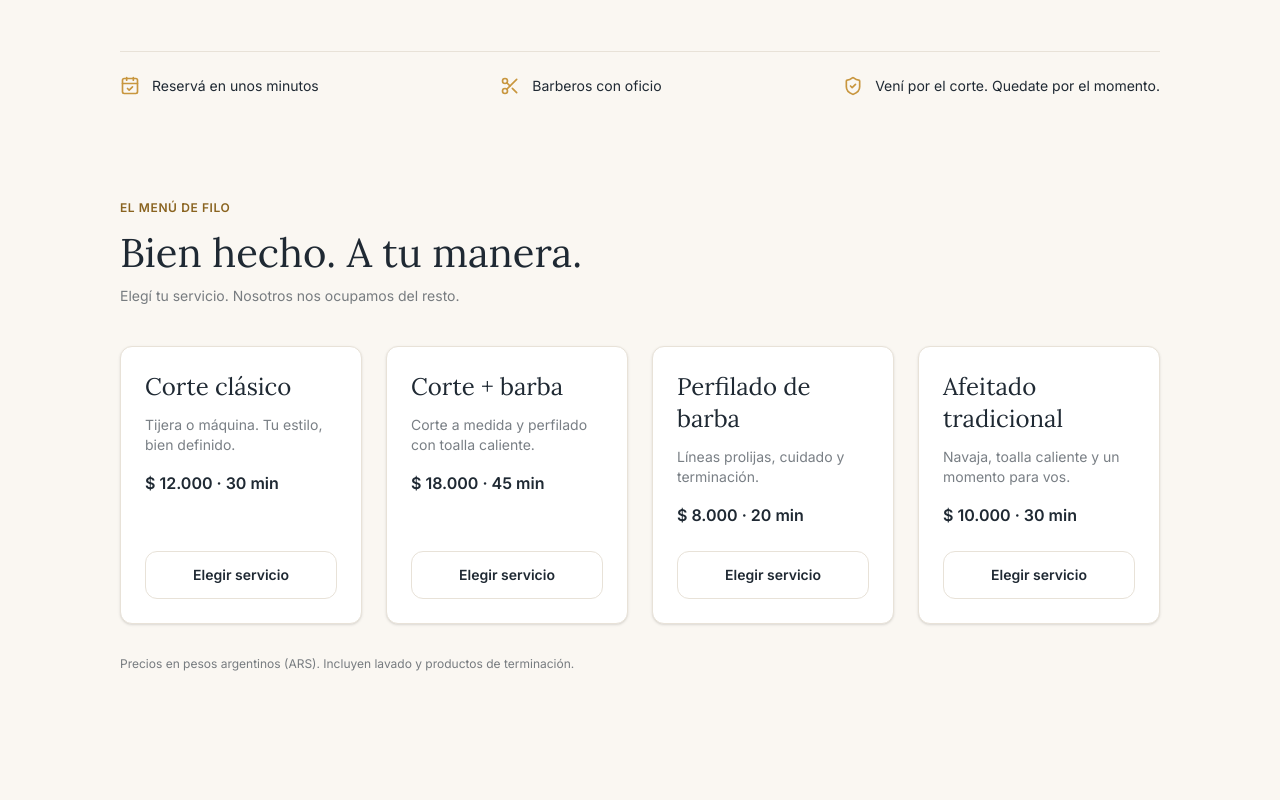
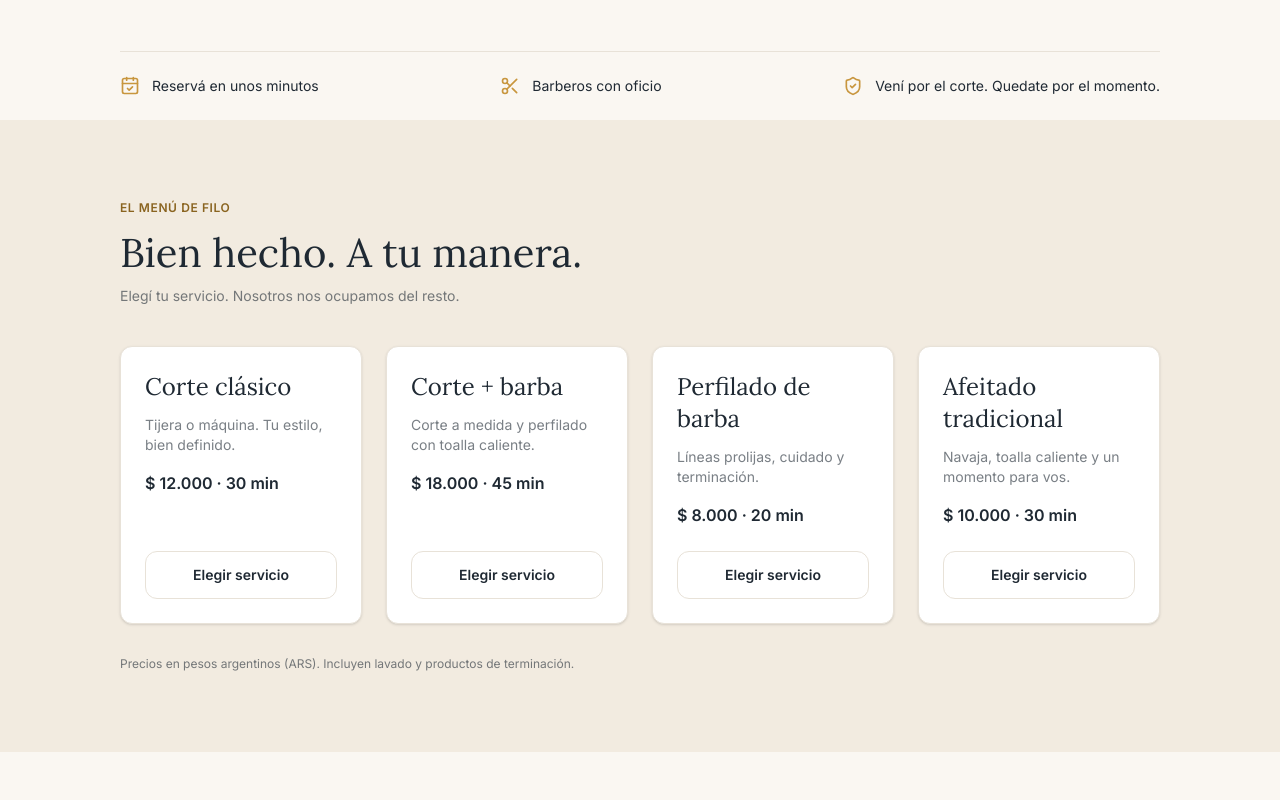
Before and after one commit to LucianoMaciel10/filo-barberia, a React (Vite) app in the folder client/: page / in a window 1280 px wide. Shown: the part 680-1480 px from the top of the page. Built offline with nearby package versions, Linux system fonts and the light colour scheme.

Commit message:
style: agregar fondo arena a la sección de servicios

```diff
--- a/client/src/components/home/ServicesSection.jsx
+++ b/client/src/components/home/ServicesSection.jsx
@@ -5,7 +5,7 @@ function ServicesSection() {
   return (
     <section
       id="servicios"
-      className="scroll-mt-20 px-6 py-16 md:scroll-mt-24 md:py-20 xl:px-30"
+      className="bg-arena scroll-mt-20 px-6 py-16 md:scroll-mt-24 md:py-20 xl:px-30"
     >
       <p className="text-xs font-bold uppercase tracking-wider text-dorado-oscuro">
         El menú de Filo
```
